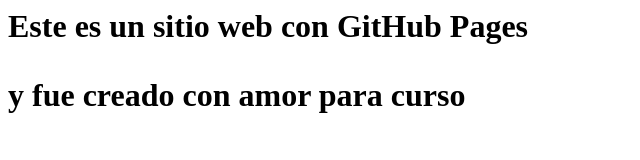
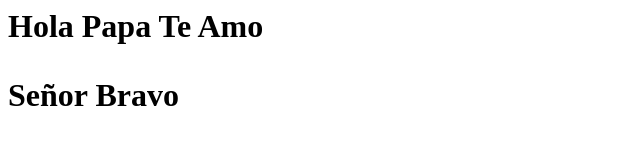
Before and after one commit to Sebasheredia11/Sebasheredia11.github.io, a plain HTML site: page index.html in a window 1280 px wide. Shown: the whole page, without its empty margins (0-640 px from the left). Drawn offline with Linux system fonts and the light colour scheme.

Commit message:
Mensaje papa

```diff
--- a/index.html
+++ b/index.html
@@ -1,2 +1,2 @@
-<h1> Este es un sitio web con GitHub Pages <h1/>
-<p> y fue creado con amor para curso <p/>
+<h1> Hola Papa Te Amo <h1/>
+<p>Señor Bravo</p>
```
